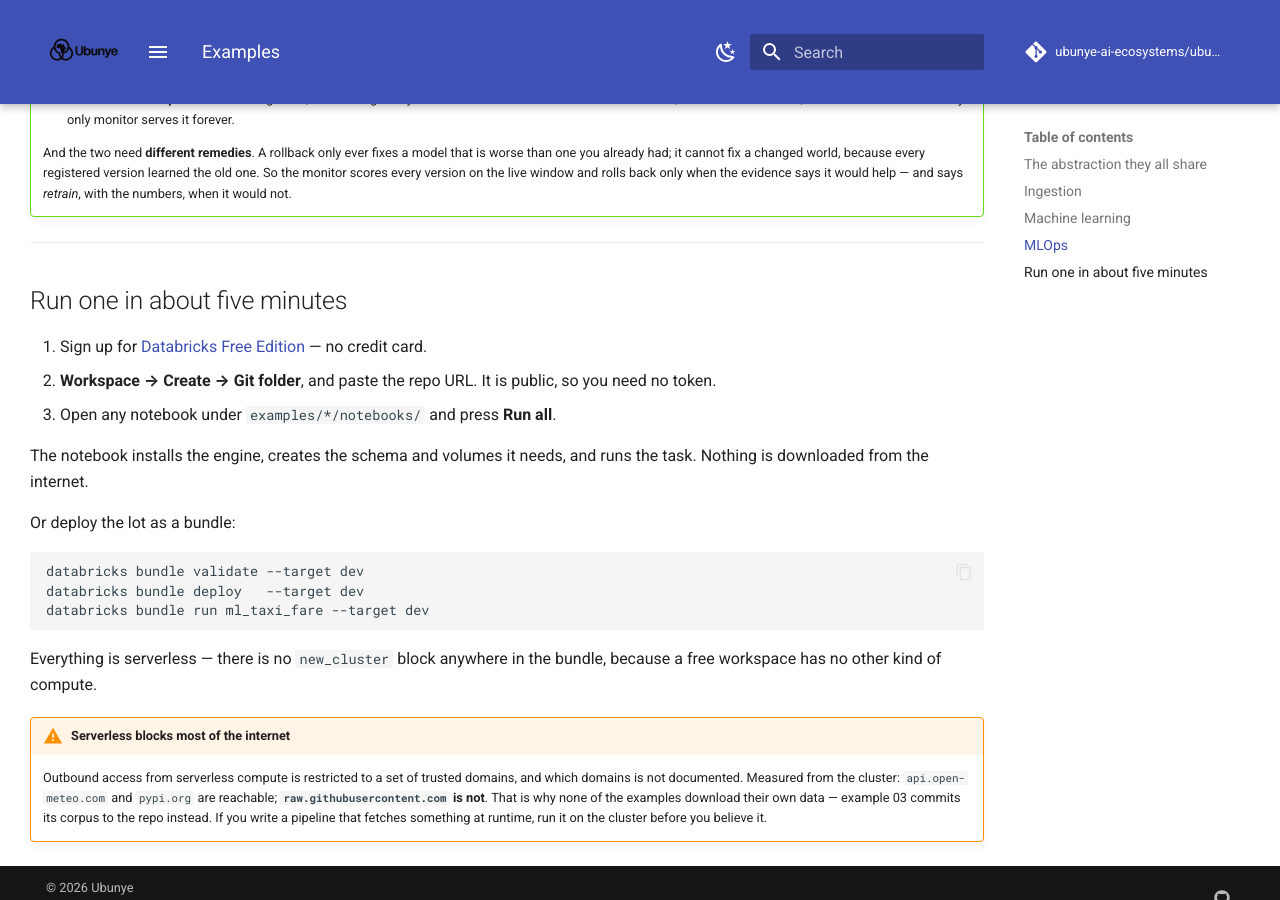
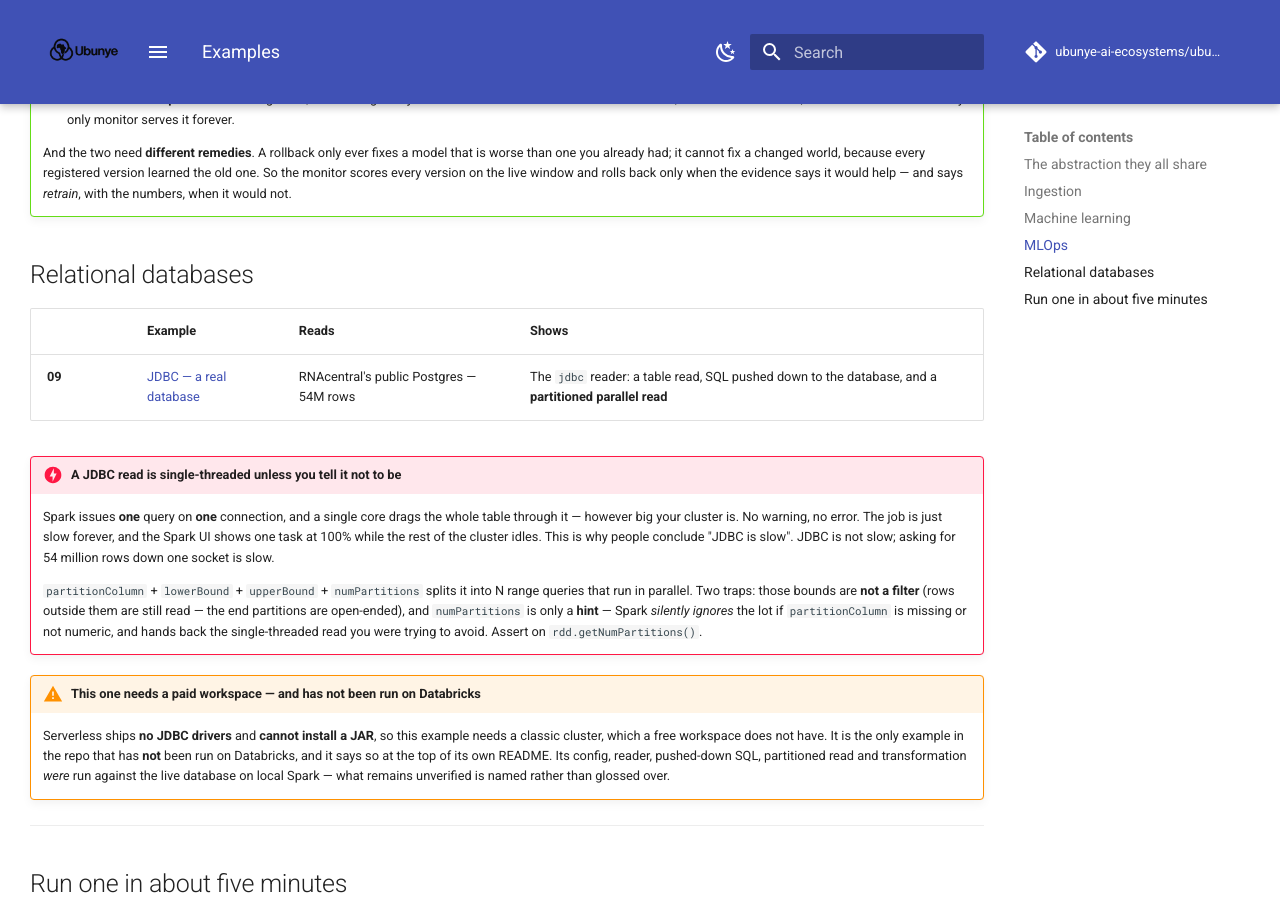
Before and after one commit to ubunye-ai-ecosystems/ubunye_engine, an MkDocs documentation site: the page built from docs/examples/index.md, in a window 1280 px wide and 900 px high, scrolled down 2078 px. Built offline with MkDocs 1.6.1 and Material for MkDocs 9.7.7, drawn with Linux system fonts in a browser that asks for light colours; comment, search, counter and statistics services are not loaded; some of the changed text lies outside the part shown.

Commit message:
docs(site): add example 09 (JDBC) and correct the "every example has been run" claim
Adds the JDBC example, the partitioned-read trap it exists to teach, and an honest
note that it is the one example not run on Databricks -- it needs a classic cluster,
which a free workspace does not have.

The page said "every one of them has been run on real Databricks". That is now false,
and a false claim there makes the true one worthless.

Co-Authored-By: Claude Opus 4.8 <noreply@anthropic.com>
Claude-Session: https://claude.ai/code/session_01E55iQGmScnkLqrNDEJaKT3

```diff
--- a/docs/examples/index.md
+++ b/docs/examples/index.md
@@ -5,9 +5,10 @@ Worked, deployable pipelines live in their own repository:
 [**ubunye-ai-ecosystems/ubunye-examples** on GitHub](https://github.com/ubunye-ai-ecosystems/ubunye-examples){ .md-button .md-button--primary }
 
 They install the engine from PyPI (`ubunye-engine==0.3.0`), so what you run there is
-what you get from `pip install` — not an unreleased branch. **Every one of them has
-been run on real Databricks**, deployed as a Databricks Asset Bundle, with the output
-inspected. Not merely validated. Run.
+what you get from `pip install` — not an unreleased branch. **Examples 01–08 have been
+run on real Databricks**, deployed as a Databricks Asset Bundle, with the output
+inspected. Not merely validated. Run. (Example 09 needs a classic cluster and has not —
+see the note against it.)
 
 ---
 
@@ -81,6 +82,36 @@ task. They differ in what `transformations.py` says, not in shape.
     live window and rolls back only when the evidence says it would help — and says
     *retrain*, with the numbers, when it would not.
 
+## Relational databases
+
+| | Example | Reads | Shows |
+|---|---|---|---|
+| **09** | [JDBC — a real database](https://github.com/ubunye-ai-ecosystems/ubunye-examples/tree/main/examples/09_jdbc_ingest) | RNAcentral's public Postgres — 54M rows | The `jdbc` reader: a table read, SQL pushed down to the database, and a **partitioned parallel read** |
+
+!!! danger "A JDBC read is single-threaded unless you tell it not to be"
+
+    Spark issues **one** query on **one** connection, and a single core drags the whole
+    table through it — however big your cluster is. No warning, no error. The job is
+    just slow forever, and the Spark UI shows one task at 100% while the rest of the
+    cluster idles. This is why people conclude "JDBC is slow". JDBC is not slow; asking
+    for 54 million rows down one socket is slow.
+
+    `partitionColumn` + `lowerBound` + `upperBound` + `numPartitions` splits it into N
+    range queries that run in parallel. Two traps: those bounds are **not a filter**
+    (rows outside them are still read — the end partitions are open-ended), and
+    `numPartitions` is only a **hint** — Spark *silently ignores* the lot if
+    `partitionColumn` is missing or not numeric, and hands back the single-threaded
+    read you were trying to avoid. Assert on `rdd.getNumPartitions()`.
+
+!!! warning "This one needs a paid workspace — and has not been run on Databricks"
+
+    Serverless ships **no JDBC drivers** and **cannot install a JAR**, so this example
+    needs a classic cluster, which a free workspace does not have. It is the only
+    example in the repo that has **not** been run on Databricks, and it says so at the
+    top of its own README. Its config, reader, pushed-down SQL, partitioned read and
+    transformation *were* run against the live database on local Spark — what remains
+    unverified is named rather than glossed over.
+
 ---
 
 ## Run one in about five minutes
```
